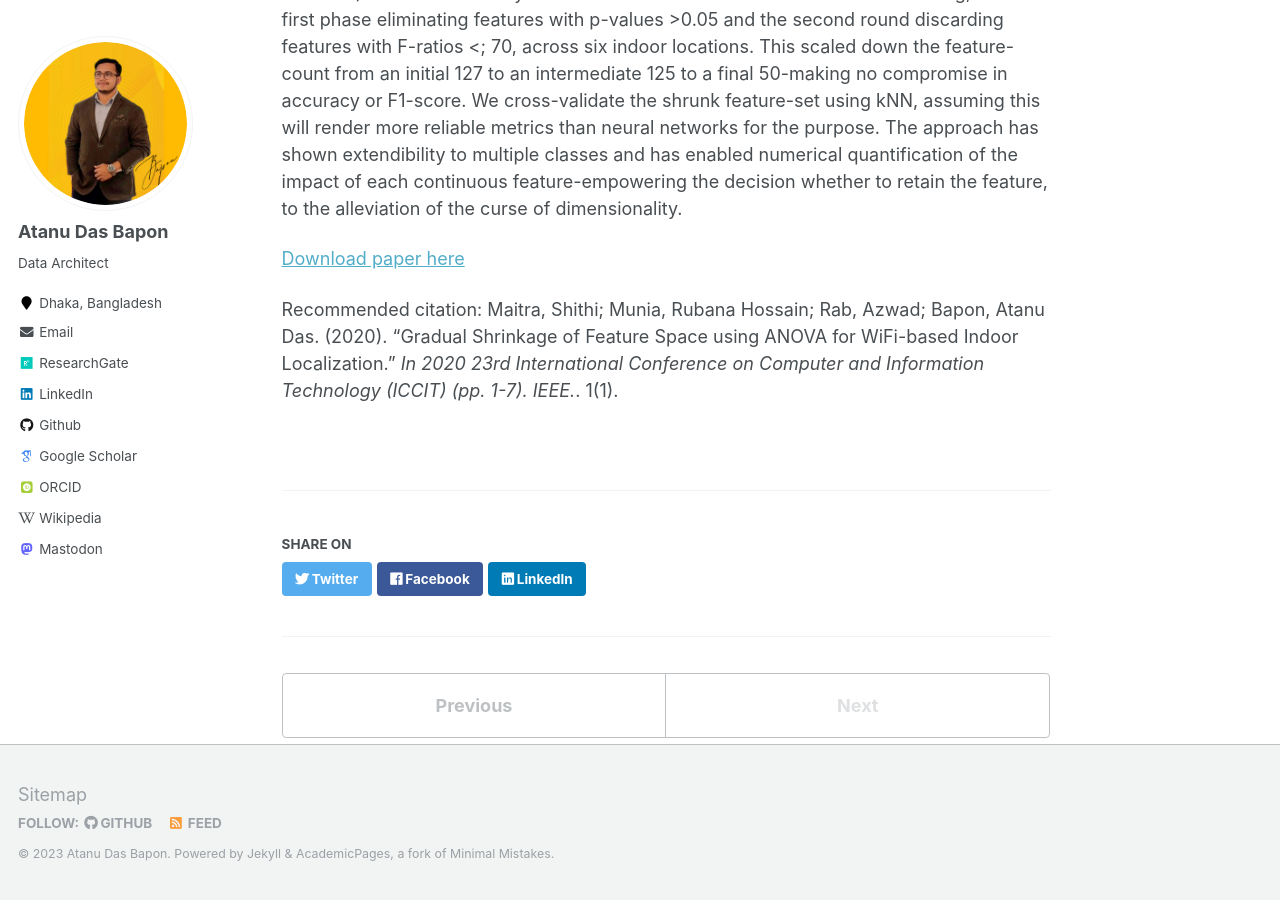
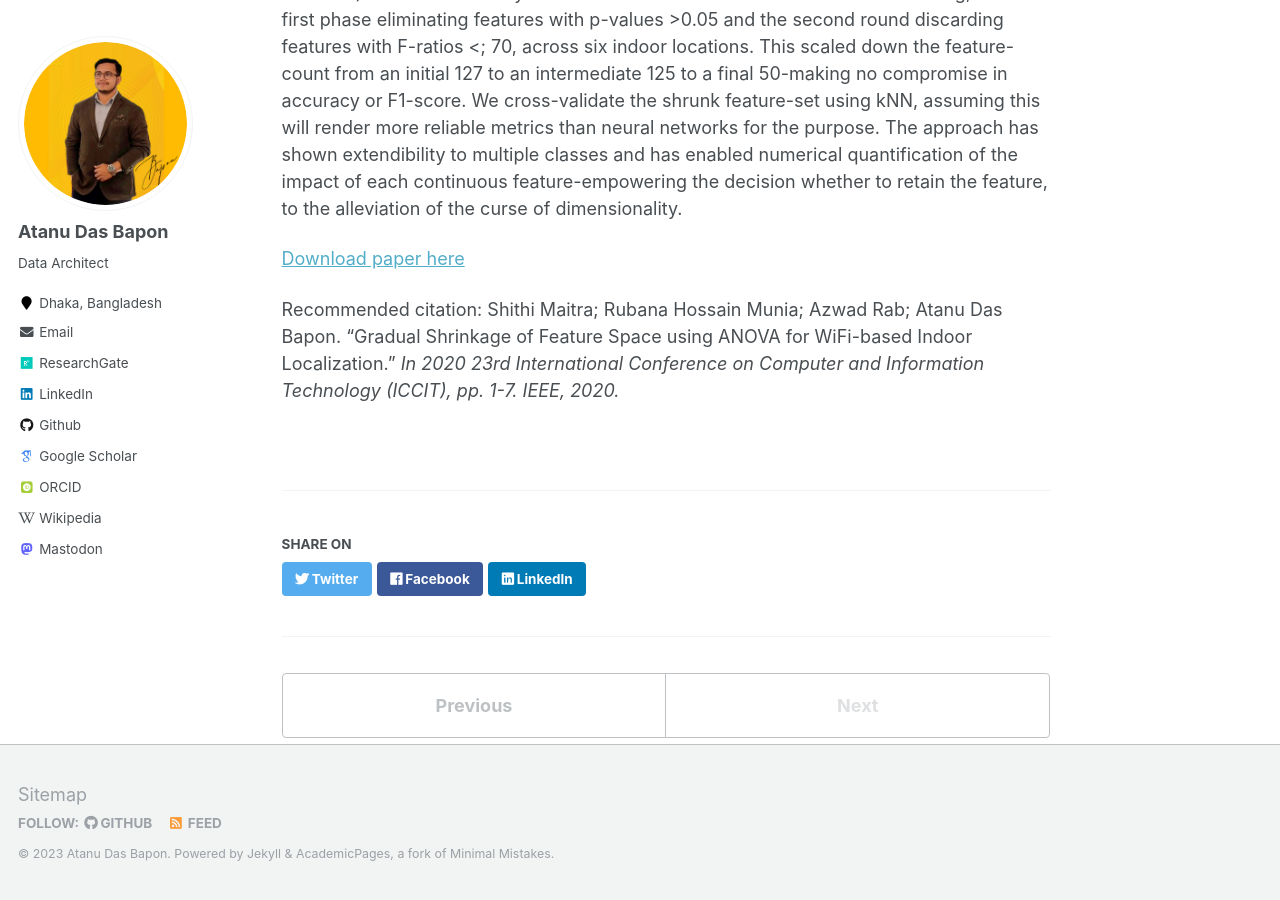
Before and after one commit to atanudasbapon/atanudasbapon.github-io, a Jekyll site: the page built from _publications/2009-10-01-paper-title-number-1.md, in a window 1280 px wide and 900 px high, scrolled down 557 px. Built offline with Jekyll 4.4.1, drawn with Linux system fonts in a browser that asks for light colours; some web fonts are replaced.

Commit message:
updated info v24

```diff
--- a/_includes/head/custom.html
+++ b/_includes/head/custom.html
@@ -2,6 +2,7 @@
 
 <!-- start custom head snippets -->
 
+<link rel="icon" type="image/png" href="{{ base_path }}/images/icons8-internet-16.png" sizes="16x16">
 <link rel="apple-touch-icon" sizes="57x57" href="{{ base_path }}/images/apple-touch-icon-57x57.png?v=M44lzPylqQ">
 <link rel="apple-touch-icon" sizes="60x60" href="{{ base_path }}/images/apple-touch-icon-60x60.png?v=M44lzPylqQ">
 <link rel="apple-touch-icon" sizes="72x72" href="{{ base_path }}/images/apple-touch-icon-72x72.png?v=M44lzPylqQ">
--- a/_publications/2009-10-01-paper-title-number-1.md
+++ b/_publications/2009-10-01-paper-title-number-1.md
@@ -12,4 +12,4 @@ It is high time researchers realized the potential of statistical inference in s
 
 [Download paper here](http://academicpages.github.io/files/paper1.pdf)
 
-Recommended citation: Maitra, Shithi; Munia, Rubana Hossain; Rab, Azwad; Bapon, Atanu Das. (2020). "Gradual Shrinkage of Feature Space using ANOVA for WiFi-based Indoor Localization." <i>In 2020 23rd International Conference on Computer and Information Technology (ICCIT) (pp. 1-7). IEEE.</i>. 1(1).
+Recommended citation: Shithi Maitra; Rubana Hossain Munia; Azwad Rab; Atanu Das Bapon. "Gradual Shrinkage of Feature Space using ANOVA for WiFi-based Indoor Localization." <i>In 2020 23rd International Conference on Computer and Information Technology (ICCIT), pp. 1-7. IEEE, 2020.</i>
```
Also changed, not shown: other parts of _publications/2009-10-01-paper-title-number-1.md (+1 -1 lines), images/icons8-internet-16.png (added).
